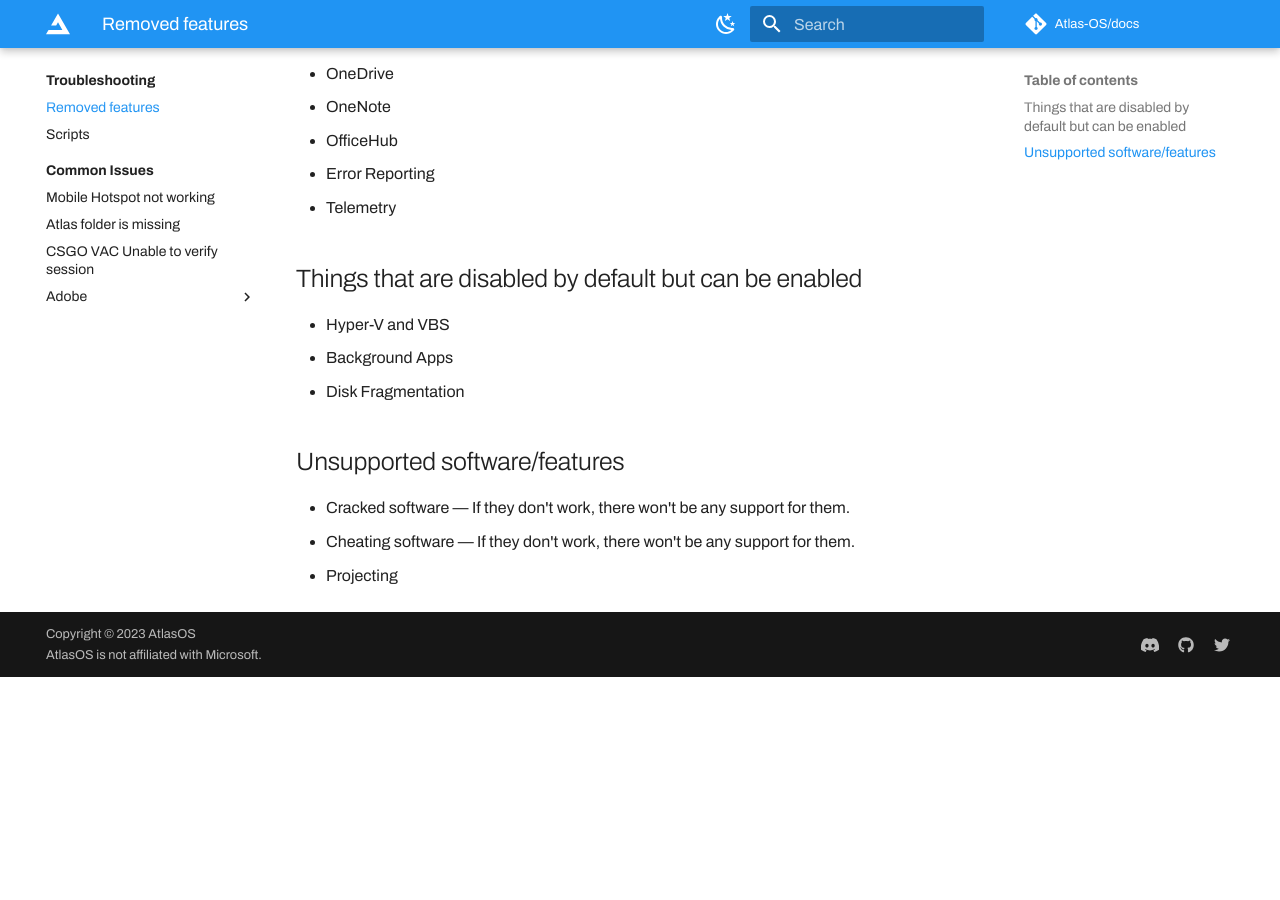
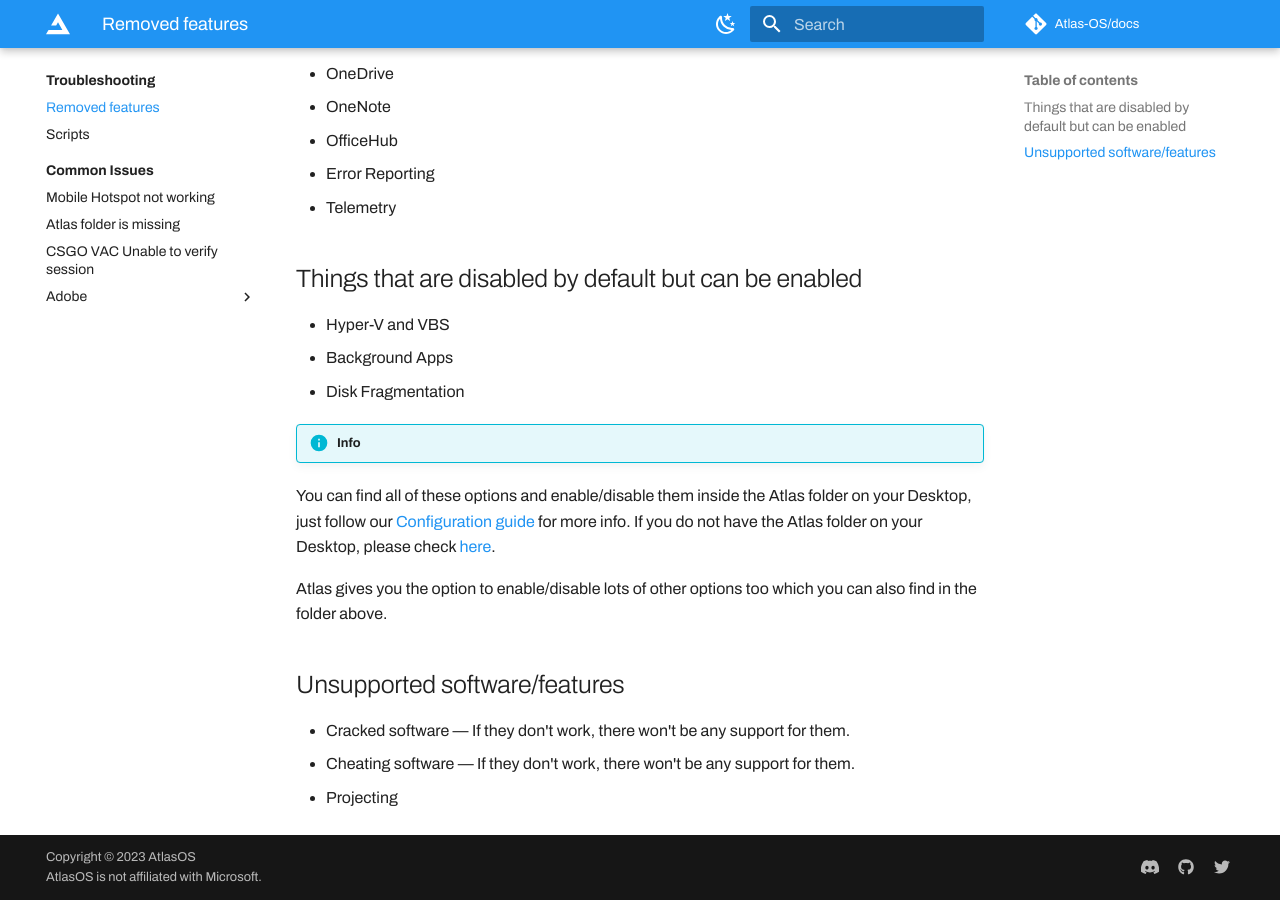
Before and after one commit to Atlas-OS/docs, an MkDocs documentation site: the page built from docs/troubleshooting/removed-features.md, in a window 1280 px wide and 900 px high, scrolled down 646 px. Built offline with MkDocs 1.6.1 and Material for MkDocs 9.7.7, drawn with Linux system fonts in a browser that asks for light colours; some web fonts are replaced; plug-ins that fetch from the network failed and are left out; comment, search, counter and statistics services are not loaded; before the commit the page ends 1323 px from its top, so only the background shows below that.

Commit message:
feat(removed-features): :memo: clarification

```diff
--- a/docs/troubleshooting/removed-features.md
+++ b/docs/troubleshooting/removed-features.md
@@ -23,6 +23,11 @@ Atlas gets rid of the following services and features:
 * Background Apps
 * Disk Fragmentation
 
+!!! info
+  You can find all of these options and enable/disable them inside the Atlas folder on your Desktop, just follow our [Configuration guide](/getting-started/post-installation/configuration) for more info. If you do not have the Atlas folder on your Desktop, please check [here](common-issues/atlas-folder-missing).
+
+  Atlas gives you the option to enable/disable lots of other options too which you can also find in the folder above.
+
 ## Unsupported software/features
 * Cracked software — If they don't work, there won't be any support for them.
 * Cheating software — If they don't work, there won't be any support for them.
```
